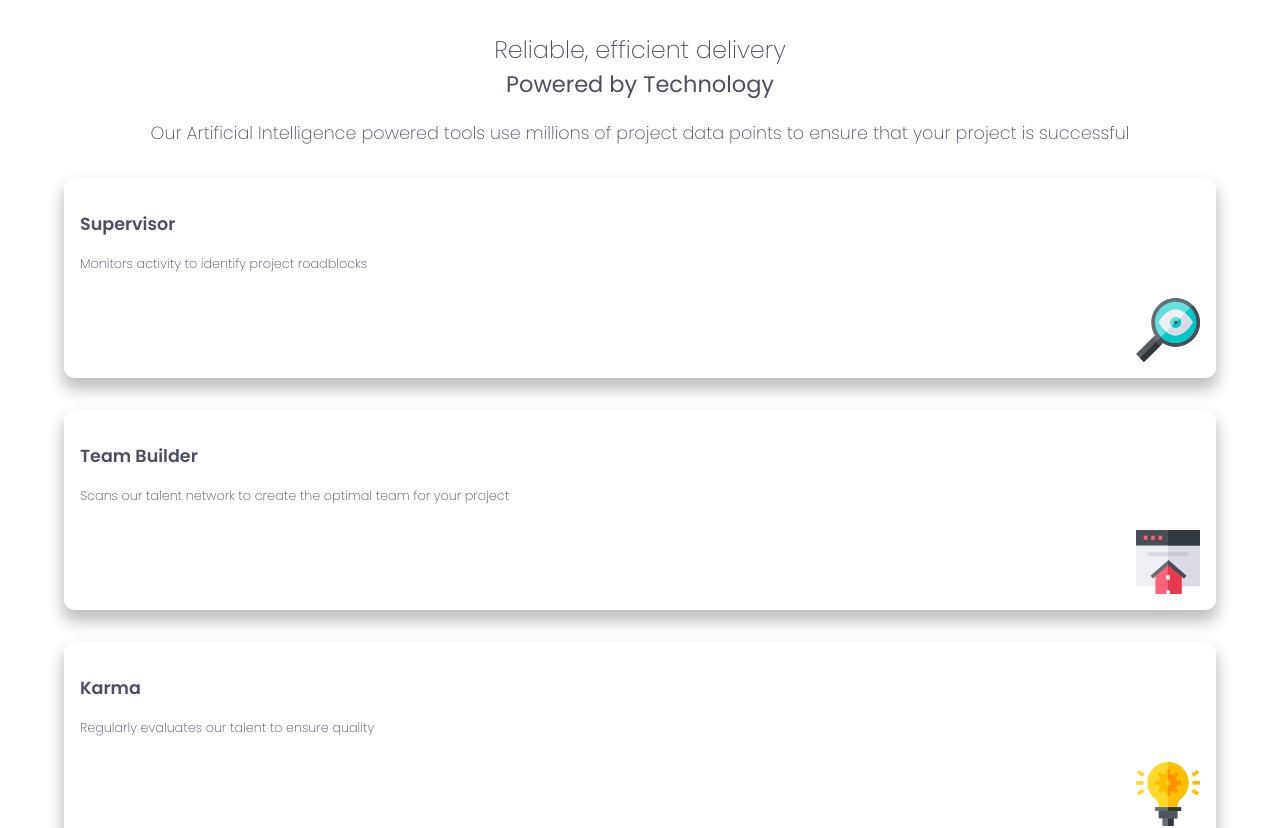
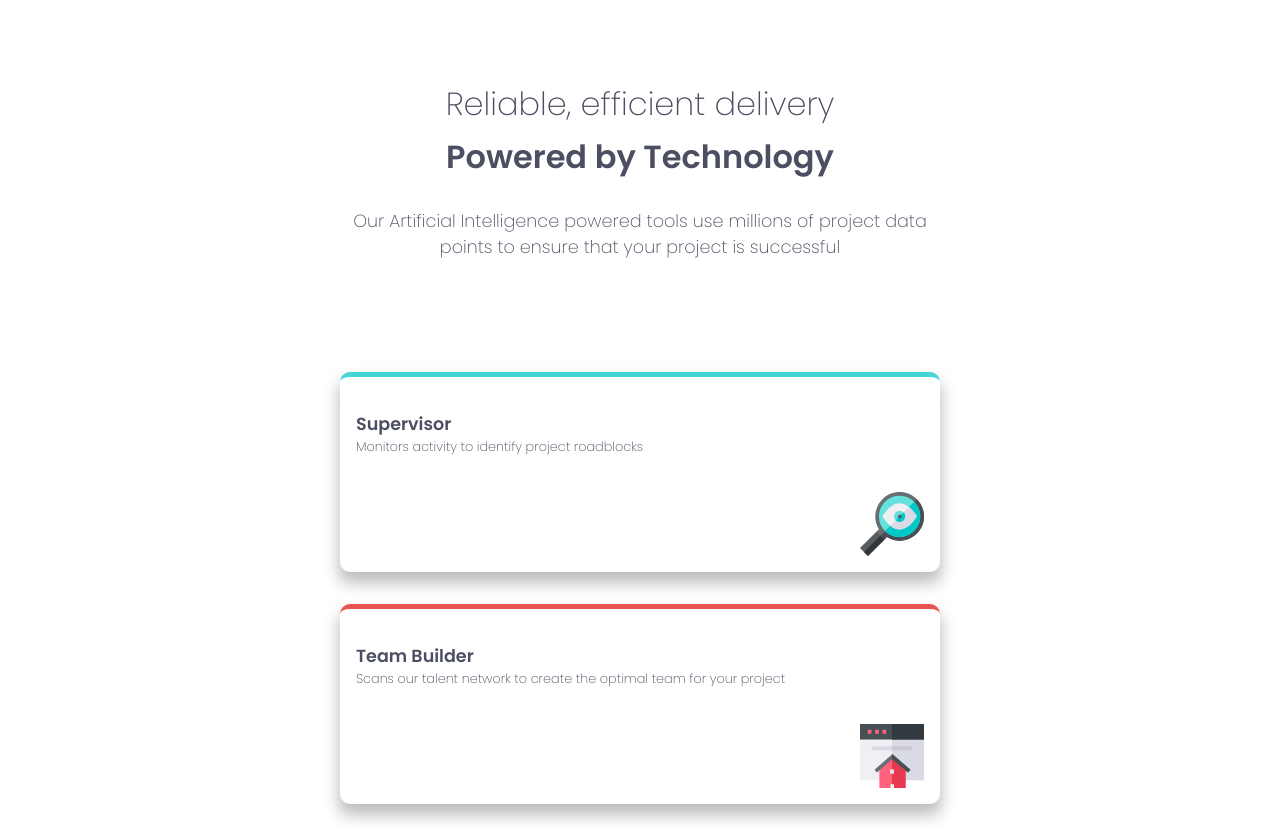
Before and after one commit to Tham-Bahadur-Pun/four-card-feature, a plain HTML site: page index.html in a window 1280 px wide. Shown: the top 828 px of the page. Drawn offline with Linux system fonts and the light colour scheme.

Commit message:
mobile design finished

```diff
--- a/style.css
+++ b/style.css
@@ -31,7 +31,7 @@ main > div > p {
 header,
 main {
   width: 90%;
-  margin: 2rem auto;
+  margin: 5rem auto;
   text-align: center;
 }
 h2 {
@@ -67,16 +67,41 @@ main > div {
 }
 main > div > p {
   width: 90%;
+  margin-top: -1rem;
 }
 .box-1 {
   background-image: url("./images/icon-supervisor.svg");
+  border-top: 5px solid var(--Cyan);
 }
 .box-2 {
   background-image: url("./images/icon-team-builder.svg");
+  border-top: 5px solid var(--Red);
 }
 .box-3 {
   background-image: url("./images/icon-karma.svg");
+  border-top: 5px solid var(--Orange);
 }
 .box-4 {
   background-image: url("./images/icon-calculator.svg");
+  border-top: 5px solid var(--Blue);
 }
+
+@media (min-width: 720px) {
+  header,
+  main {
+    width: 600px;
+  }
+  h1,
+  h2 {
+    font-size: 2rem;
+  }
+  h2 {
+    font-weight: 600;
+  }
+  main {
+    display: grid;
+    grid-template-columns: 4;
+    grid-template-rows: 5;
+  }
+  /* .box-1 */
+}
```
